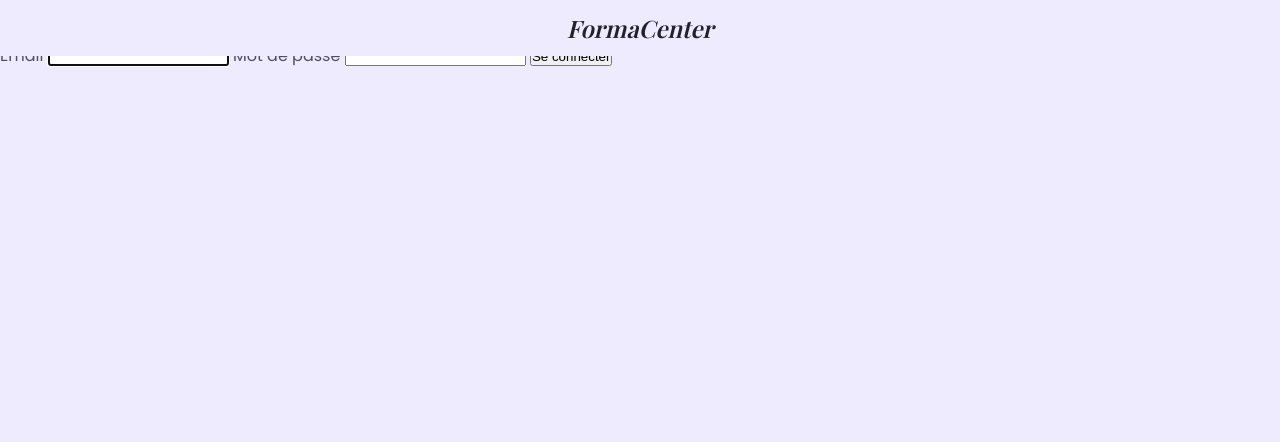
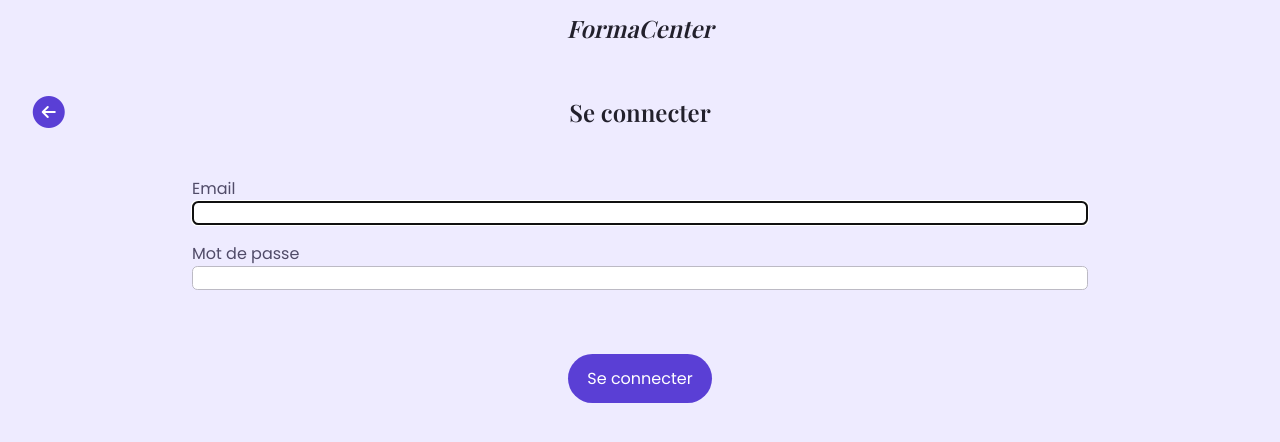
Before and after one commit to PM-Primo/SymfonyFormations, a Symfony app: template templates/security/login.html.twig in a window 1280 px wide. Shown: the top 442 px of the page. Run offline with Twig, Linux system fonts and the light colour scheme; the template is opened without the code that fills it, so the values that code supplies are empty; some libraries are stand-ins or nearby versions; some web fonts are replaced.

Commit message:
added css to login form

```diff
--- a/public/css/styles.css
+++ b/public/css/styles.css
@@ -16,6 +16,7 @@
     --text-color-light: hsl(251, 8%, 55%);
     --body-color: hsl(251, 100%, 96%);
     --container-color: hsl(251, 100%, 97%);
+    --input-border-color: hsl(250, 8%, 75%);
 
 
     /*========== Font and typography ==========*/
@@ -117,10 +118,15 @@ img {
     transition: background .3s;
     font-size: var(--normal-font-size);
     font-family: var(--body-font);
+    cursor: pointer;
 }
 
 .button:hover{
     background-color: var(--first-color-alt);
+}
+
+.button-valider{
+    margin-top: 3rem;
 }
 
 .icon-background {
@@ -137,6 +143,7 @@ img {
     top: 3rem;
 }
 
+
 /*=============== FORMS ===============*/
 
 .form-group{
@@ -150,6 +157,14 @@ img {
     flex-direction: column;
     align-items: center;
     row-gap: 1rem;
+}
+
+input{
+    border: 1px solid var(--input-border-color);
+    border-radius: .33rem;
+    background-color: #fff;
+    height: 1.5rem;
+    padding-left: .8rem;
 }
 
 
@@ -212,6 +227,9 @@ img {
 /*=============== REGISTER ===============*/
 
 .form-terms{
+    display: flex;
+    flex-direction: row;
+    gap: .5rem;
     margin-top: .9rem;
     margin-bottom: 1.5rem;
 }
--- a/templates/security/login.html.twig
+++ b/templates/security/login.html.twig
@@ -3,7 +3,11 @@
 {% block title %}Se conncecter{% endblock %}
 
 {% block body %}
-<form method="post">
+<section class="section">
+
+    <h1 class="h3 mb-3 font-weight-normal titre-section">Se connecter</h1>
+
+    <form method="post" class="formulaire">
         {% if error %}
             <div class="alert alert-danger">{{ error.messageKey|trans(error.messageData, 'security') }}</div>
         {% endif %}
@@ -14,12 +18,21 @@
             </div>
         {% endif %}
 
-    <h1 class="h3 mb-3 font-weight-normal">Connectez vous !</h1>
+        <a href="{{path('app_home')}}" class="back-arrow-stack">
+            <span class="fa-stack back-arrow-stack">
+                <i class="fa fa-circle fa-stack-2x icon-background"></i>
+                <i class="fa fa-arrow-left fa-stack-1x back-arrow"></i>
+            </span>
+        </a>
+
+        <div class="form-group">
             <label for="inputEmail">Email</label>
             <input type="email" value="{{ last_username }}" name="email" id="inputEmail" class="form-control" autocomplete="email" required autofocus>
+        </div>
+        <div class="form-group">
             <label for="inputPassword">Mot de passe</label>
             <input type="password" name="password" id="inputPassword" class="form-control" autocomplete="current-password" required>
-
+        </div>
         <input type="hidden" name="_csrf_token"
             value="{{ csrf_token('authenticate') }}"
         >
@@ -35,8 +48,9 @@
             </div>
         #}
 
-    <button class="btn btn-lg btn-primary" type="submit">
+        <button class="btn btn-lg btn-primary button button-valider" type="submit">
                 Se connecter
         </button>
     </form>
+</section>
 {% endblock %}
```
Lines whose indentation alone changed are shown as unchanged.
